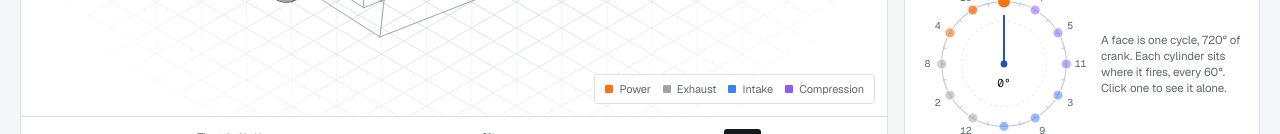
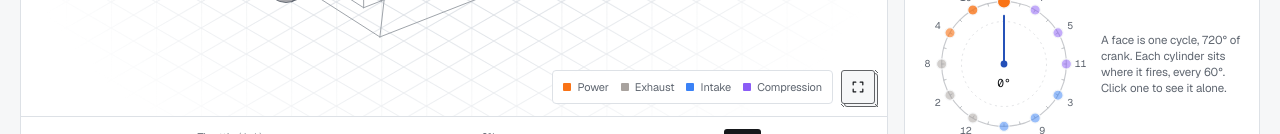
Before and after one commit to Abhishek-Mallick/Isometric, a Next.js app: page /engine in a window 1280 px wide. Shown: the part 666-800 px from the top of the page. Built offline with nearby package versions, Linux system fonts and the light colour scheme; no server answers.

Commit message:
feat(engine): add full-screen mode with instruments beside the canvas

```diff
--- a/components/engine/engine-view.tsx
+++ b/components/engine/engine-view.tsx
@@ -39,6 +39,7 @@ const fmt = (n: number, d = 0) => n.toLocaleString("en-US", { minimumFractionDig
 
 /** The engine page's working drawing: the live engine, its controls, instruments and parts. */
 export function EngineView({ spec = V12 }: { spec?: EngineSpec }) {
+  const shell = React.useRef<HTMLElement>(null)
   const host = React.useRef<HTMLDivElement>(null)
   const overlay = React.useRef<SVGSVGElement>(null)
   const api = React.useRef<EngineHandle | null>(null)
@@ -46,6 +47,10 @@ export function EngineView({ spec = V12 }: { spec?: EngineSpec }) {
   const cylinders = React.useMemo(() => layout(spec), [spec])
   const facts = React.useMemo(() => derive(spec), [spec])
   const [reduced, setReduced] = React.useState(false)
+  /** True while the working drawing fills the screen. */
+  const [full, setFull] = React.useState(false)
+  /** When the Fullscreen API is unavailable, pin the shell over the page instead. */
+  const [pseudo, setPseudo] = React.useState(false)
 
   React.useEffect(() => {
     if (!host.current || !overlay.current) return
@@ -65,6 +70,41 @@ export function EngineView({ spec = V12 }: { spec?: EngineSpec }) {
     return () => m.removeEventListener("change", on)
   }, [])
 
+  React.useEffect(() => {
+    const sync = () => {
+      if (document.fullscreenElement === shell.current) {
+        setFull(true)
+        setPseudo(false)
+      } else if (!pseudo) {
+        setFull(false)
+      }
+    }
+    document.addEventListener("fullscreenchange", sync)
+    return () => document.removeEventListener("fullscreenchange", sync)
+  }, [pseudo])
+
+  const toggleFull = React.useCallback(async () => {
+    const el = shell.current
+    if (!el) return
+    if (document.fullscreenElement === el) {
+      await document.exitFullscreen().catch(() => {})
+      return
+    }
+    if (pseudo) {
+      setPseudo(false)
+      setFull(false)
+      return
+    }
+    try {
+      await el.requestFullscreen()
+      host.current?.focus()
+    } catch {
+      setPseudo(true)
+      setFull(true)
+      host.current?.focus()
+    }
+  }, [pseudo])
+
   const mode = s?.mode ?? "xray"
   const run = s?.run ?? "off"
   const on = run === "running" || run === "cranking"
@@ -78,12 +118,104 @@ export function EngineView({ spec = V12 }: { spec?: EngineSpec }) {
     if (svg) download(`${spec.id}-${mode}.svg`, svg)
   }
 
+  const instruments = (
+    <>
+      <Panel title="Instruments">
+        <div className="grid grid-cols-2 gap-2">
+          <Dial
+            value={s?.rpm ?? 0}
+            min={0}
+            max={8000}
+            step={500}
+            every={1000}
+            red={spec.redline}
+            scale={1000}
+            label="Engine speed"
+            unit="rpm"
+            display={fmt(Math.round((s?.rpm ?? 0) / 10) * 10)}
+          />
+          <Dial
+            value={boost}
+            min={-1}
+            max={1.5}
+            step={0.25}
+            every={0.5}
+            label={boost < 0 ? "Manifold vacuum" : "Boost"}
+            unit="bar"
+            display={boost.toFixed(2)}
+          />
+        </div>
+        <div className="grid grid-cols-2 gap-3 border-t pt-3">
+          <Figure label="Torque" value={fmt(Math.max(0, s?.torque ?? 0))} unit="N·m" />
+          <Figure label="Power" value={fmt(Math.max(0, s?.power ?? 0))} unit={`kW · ${fmt(Math.max(0, (s?.power ?? 0) * 1.341))} hp`} />
+        </div>
+        <div className="grid gap-2 border-t pt-3">
+          <Meter label="Turbo shaft" value={(s?.turbo ?? 0) / spec.turbo.max} display={`${fmt((s?.turbo ?? 0) / 1000)}k rpm`} />
+          <Meter label="Throttle blade" value={s?.throttle ?? 0} display={`${Math.round((s?.throttle ?? 0) * 100)}%`} />
+          <Meter
+            label={s?.venting ? "Wastegate · blow-off venting" : "Wastegate"}
+            value={s?.gate ?? 0}
+            display={`${Math.round((s?.gate ?? 0) * 100)}%`}
+            tone="warm"
+          />
+        </div>
+      </Panel>
+
+      <Panel title="Firing order" note={spec.firing.join("-")}>
+        <div className="grid grid-cols-[1fr_auto] items-center gap-3">
+          <FiringRing
+            theta={s?.theta ?? 0}
+            cylinders={cylinders}
+            fired={s?.fired ?? 1}
+            only={mode === "cylinder" ? only : undefined}
+            onPick={(n) => {
+              api.current?.setOnly(n)
+              if (mode !== "cylinder") api.current?.setMode("cylinder")
+            }}
+          />
+          <p className="max-w-36 text-[11.5px] leading-snug text-muted-foreground">
+            A face is one cycle, 720° of crank. Each cylinder sits where it fires, every {facts.interval}°. Click one to see it alone.
+          </p>
+        </div>
+      </Panel>
+
+      <Panel title="Pressure and volume" note={`cylinder ${only}`}>
+        {s ? <PVLoop spec={spec} charge={s.charge} theta={s.theta} cylinder={cylinders[only - 1]} /> : <Blank />}
+      </Panel>
+
+      <Panel title="Crank torque" note="all twelve, one cycle">
+        {s ? <TorqueRipple spec={spec} cylinders={cylinders} charge={s.charge} theta={s.theta} /> : <Blank />}
+      </Panel>
+
+      <Panel title="Parts" note="hover to find, click to isolate">
+        <PartsList
+          focus={focus}
+          hover={s?.hover ?? null}
+          onHover={(id: PartId | null) => api.current?.setHover(id)}
+          onFocus={(id) => api.current?.setFocus(id)}
+        />
+      </Panel>
+    </>
+  )
+
   return (
-    <section className="grid items-start gap-4 xl:grid-cols-[minmax(0,1fr)_356px]" aria-label={`${spec.name}, a working drawing`}>
-      <div className="grid content-start gap-3 xl:sticky xl:top-[4.5rem]">
-        <div className="relative overflow-hidden rounded-lg border bg-card">
+    <section
+      ref={shell}
+      className={cn(
+        "grid items-start gap-4",
+        full
+          ? cn(
+              "grid h-full min-h-0 w-full grid-cols-1 gap-3 overflow-hidden bg-background p-3 lg:grid-cols-[minmax(0,1fr)_356px] lg:items-stretch",
+              pseudo && "fixed inset-0 z-50 h-dvh",
+            )
+          : "xl:grid-cols-[minmax(0,1fr)_356px]",
+      )}
+      aria-label={`${spec.name}, a working drawing`}
+    >
+      <div className={cn("grid min-h-0 content-start gap-3", !full && "xl:sticky xl:top-[4.5rem]", full && "min-h-0 grid-rows-[minmax(0,1fr)_auto]")}>
+        <div className={cn("relative flex min-h-0 flex-col overflow-hidden rounded-lg border bg-card", full && "min-h-0 flex-1")}>
           <IsoGrid className="absolute inset-0" cell={26} />
-          <div className="relative h-[min(calc(100dvh-12rem),720px)] min-h-[420px]">
+          <div className={cn("relative min-h-0", full ? "min-h-0 flex-1" : "h-[min(calc(100dvh-12rem),720px)] min-h-[420px]")}>
             <div
               ref={host}
               data-iso=""
@@ -146,13 +278,27 @@ export function EngineView({ spec = V12 }: { spec?: EngineSpec }) {
               </div>
             ) : null}
 
-            <div className="pointer-events-none absolute right-3 bottom-3 flex items-center gap-3 rounded-md border bg-card/85 px-2.5 py-1.5 backdrop-blur-sm">
-              {STROKES.map((st) => (
-                <span key={st} className="flex items-center gap-1.5 text-[11px] text-muted-foreground capitalize">
-                  <span className="size-2 rounded-[1px]" style={{ background: STROKE_COLOR[st] }} />
-                  {st}
-                </span>
-              ))}
+            <div className="absolute right-3 bottom-3 flex items-stretch gap-2">
+              <div className="pointer-events-none flex items-center gap-3 rounded-md border bg-card/85 px-2.5 py-1.5 backdrop-blur-sm">
+                {STROKES.map((st) => (
+                  <span key={st} className="flex items-center gap-1.5 text-[11px] text-muted-foreground capitalize">
+                    <span className="size-2 rounded-[1px]" style={{ background: STROKE_COLOR[st] }} />
+                    {st}
+                  </span>
+                ))}
+              </div>
+              <IsoButton
+                type="button"
+                size="icon"
+                depth={3}
+                variant="outline"
+                aria-label={full ? "Exit full screen" : "Full screen"}
+                aria-pressed={full}
+                onClick={() => void toggleFull()}
+                className="size-[34px] shrink-0 bg-card/85 backdrop-blur-sm [&>span]:size-[34px]"
+              >
+                {full ? <MinimizeIcon /> : <MaximizeIcon />}
+              </IsoButton>
             </div>
           </div>
 
@@ -222,121 +368,69 @@ export function EngineView({ spec = V12 }: { spec?: EngineSpec }) {
           </div>
         </div>
 
-        <div className="flex flex-wrap items-center justify-between gap-3 text-[12px] text-muted-foreground">
-          <p id="engine-caption" aria-live="polite" className="font-mono text-[11.5px]">
+        {!full ? (
+          <div className="flex flex-wrap items-center justify-between gap-3 text-[12px] text-muted-foreground">
+            <p id="engine-caption" aria-live="polite" className="font-mono text-[11.5px]">
+              {caption}
+              {reduced ? " Reduced motion: the engine runs and reads out, the drawing holds still; turn the crank by hand." : ""}
+            </p>
+            <div className="flex flex-wrap items-center gap-x-3 gap-y-1.5">
+              <span className="flex items-center gap-1">
+                <IsoKbd>1</IsoKbd>–<IsoKbd>4</IsoKbd> view
+              </span>
+              <span className="flex items-center gap-1">
+                <IsoKbd>Space</IsoKbd> start
+              </span>
+              <span className="flex items-center gap-1">
+                <IsoKbd>Q</IsoKbd>
+                <IsoKbd>E</IsoKbd> turn
+              </span>
+              <span className="flex items-center gap-1">
+                <IsoKbd>←</IsoKbd>
+                <IsoKbd>→</IsoKbd> parts
+              </span>
+              <span className="flex items-center gap-1">
+                <IsoKbd>Enter</IsoKbd> isolate
+              </span>
+              <span className="flex items-center gap-1">
+                <IsoKbd>R</IsoKbd> reset view
+              </span>
+              <button
+                type="button"
+                onClick={save}
+                className="rounded-md border bg-card px-2 py-1 font-mono text-[11px] hover:text-foreground focus-visible:ring-2 focus-visible:ring-ring focus-visible:outline-none"
+              >
+                Download SVG
+              </button>
+            </div>
+          </div>
+        ) : (
+          <p id="engine-caption" aria-live="polite" className="sr-only">
             {caption}
-            {reduced ? " Reduced motion: the engine runs and reads out, the drawing holds still; turn the crank by hand." : ""}
           </p>
-          <div className="flex flex-wrap items-center gap-x-3 gap-y-1.5">
-            <span className="flex items-center gap-1">
-              <IsoKbd>1</IsoKbd>–<IsoKbd>4</IsoKbd> view
-            </span>
-            <span className="flex items-center gap-1">
-              <IsoKbd>Space</IsoKbd> start
-            </span>
-            <span className="flex items-center gap-1">
-              <IsoKbd>Q</IsoKbd>
-              <IsoKbd>E</IsoKbd> turn
-            </span>
-            <span className="flex items-center gap-1">
-              <IsoKbd>←</IsoKbd>
-              <IsoKbd>→</IsoKbd> parts
-            </span>
-            <span className="flex items-center gap-1">
-              <IsoKbd>Enter</IsoKbd> isolate
-            </span>
-            <span className="flex items-center gap-1">
-              <IsoKbd>R</IsoKbd> reset view
-            </span>
-            <button
-              type="button"
-              onClick={save}
-              className="rounded-md border bg-card px-2 py-1 font-mono text-[11px] hover:text-foreground focus-visible:ring-2 focus-visible:ring-ring focus-visible:outline-none"
-            >
-              Download SVG
-            </button>
-          </div>
-        </div>
+        )}
       </div>
 
-      <aside className="grid content-start gap-3" aria-label="Instruments">
-        <Panel title="Instruments">
-          <div className="grid grid-cols-2 gap-2">
-            <Dial
-              value={s?.rpm ?? 0}
-              min={0}
-              max={8000}
-              step={500}
-              every={1000}
-              red={spec.redline}
-              scale={1000}
-              label="Engine speed"
-              unit="rpm"
-              display={fmt(Math.round((s?.rpm ?? 0) / 10) * 10)}
-            />
-            <Dial
-              value={boost}
-              min={-1}
-              max={1.5}
-              step={0.25}
-              every={0.5}
-              label={boost < 0 ? "Manifold vacuum" : "Boost"}
-              unit="bar"
-              display={boost.toFixed(2)}
-            />
-          </div>
-          <div className="grid grid-cols-2 gap-3 border-t pt-3">
-            <Figure label="Torque" value={fmt(Math.max(0, s?.torque ?? 0))} unit="N·m" />
-            <Figure label="Power" value={fmt(Math.max(0, s?.power ?? 0))} unit={`kW · ${fmt(Math.max(0, (s?.power ?? 0) * 1.341))} hp`} />
-          </div>
-          <div className="grid gap-2 border-t pt-3">
-            <Meter label="Turbo shaft" value={(s?.turbo ?? 0) / spec.turbo.max} display={`${fmt((s?.turbo ?? 0) / 1000)}k rpm`} />
-            <Meter label="Throttle blade" value={s?.throttle ?? 0} display={`${Math.round((s?.throttle ?? 0) * 100)}%`} />
-            <Meter
-              label={s?.venting ? "Wastegate · blow-off venting" : "Wastegate"}
-              value={s?.gate ?? 0}
-              display={`${Math.round((s?.gate ?? 0) * 100)}%`}
-              tone="warm"
-            />
-          </div>
-        </Panel>
-
-        <Panel title="Firing order" note={spec.firing.join("-")}>
-          <div className="grid grid-cols-[1fr_auto] items-center gap-3">
-            <FiringRing
-              theta={s?.theta ?? 0}
-              cylinders={cylinders}
-              fired={s?.fired ?? 1}
-              only={mode === "cylinder" ? only : undefined}
-              onPick={(n) => {
-                api.current?.setOnly(n)
-                if (mode !== "cylinder") api.current?.setMode("cylinder")
-              }}
-            />
-            <p className="max-w-36 text-[11.5px] leading-snug text-muted-foreground">
-              A face is one cycle, 720° of crank. Each cylinder sits where it fires, every {facts.interval}°. Click one to see it alone.
-            </p>
-          </div>
-        </Panel>
-
-        <Panel title="Pressure and volume" note={`cylinder ${only}`}>
-          {s ? <PVLoop spec={spec} charge={s.charge} theta={s.theta} cylinder={cylinders[only - 1]} /> : <Blank />}
-        </Panel>
-
-        <Panel title="Crank torque" note="all twelve, one cycle">
-          {s ? <TorqueRipple spec={spec} cylinders={cylinders} charge={s.charge} theta={s.theta} /> : <Blank />}
-        </Panel>
-
-        <Panel title="Parts" note="hover to find, click to isolate">
-          <PartsList
-            focus={focus}
-            hover={s?.hover ?? null}
-            onHover={(id: PartId | null) => api.current?.setHover(id)}
-            onFocus={(id) => api.current?.setFocus(id)}
-          />
-        </Panel>
+      <aside className={cn("grid content-start gap-3", full && "min-h-0 overflow-y-auto lg:max-h-full")} aria-label="Instruments">
+        {instruments}
       </aside>
     </section>
+  )
+}
+
+function MaximizeIcon() {
+  return (
+    <svg aria-hidden viewBox="0 0 16 16" className="size-3.5 stroke-current fill-none" strokeWidth="1.4">
+      <path d="M5.5 2.5H2.5v3M10.5 2.5h3v3M10.5 13.5h3v-3M5.5 13.5h-3v-3" strokeLinecap="round" strokeLinejoin="round" />
+    </svg>
+  )
+}
+
+function MinimizeIcon() {
+  return (
+    <svg aria-hidden viewBox="0 0 16 16" className="size-3.5 stroke-current fill-none" strokeWidth="1.4">
+      <path d="M6 2.5H2.5V6M10 2.5h3.5V6M10 13.5h3.5V10M6 13.5H2.5V10" strokeLinecap="round" strokeLinejoin="round" />
+    </svg>
   )
 }
 
```
